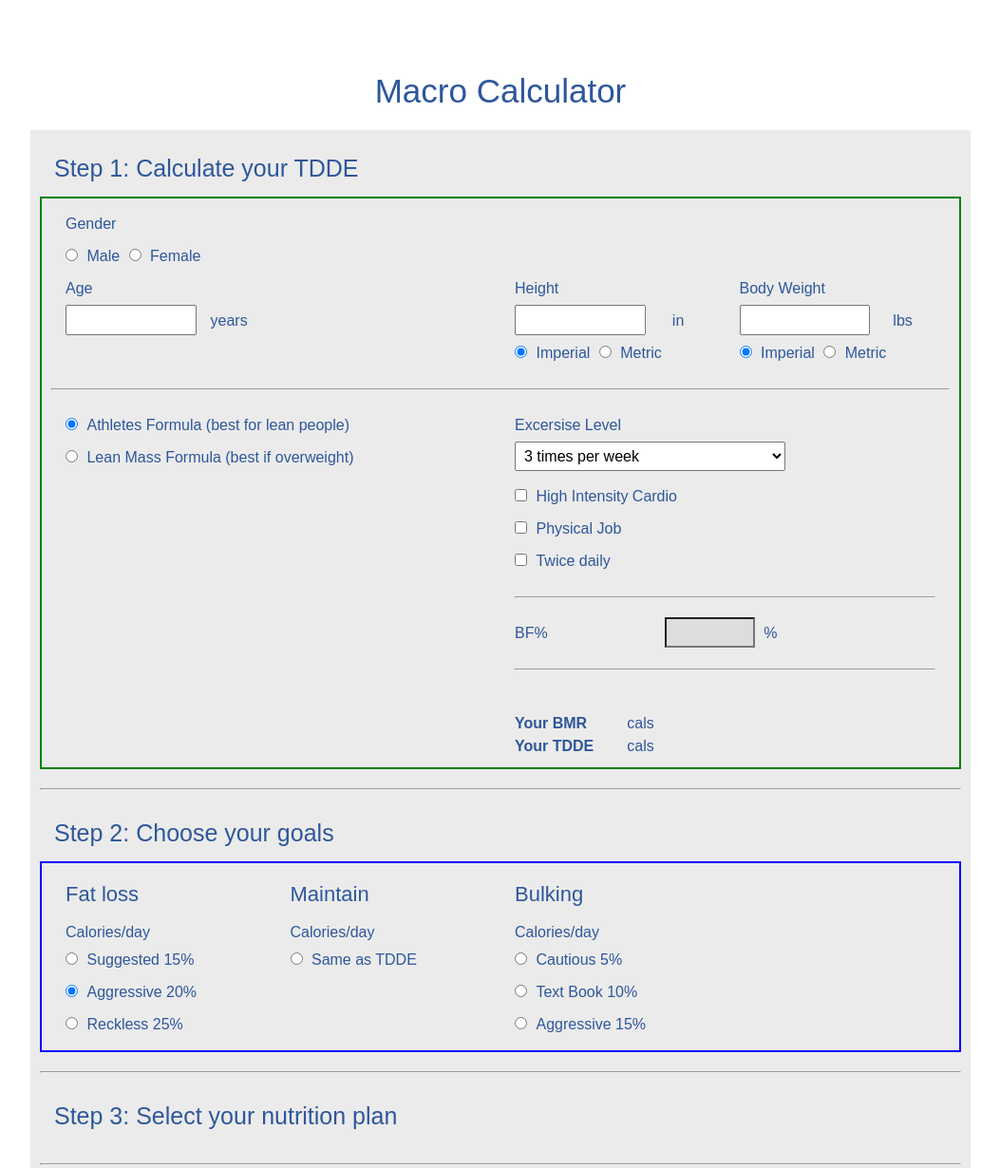
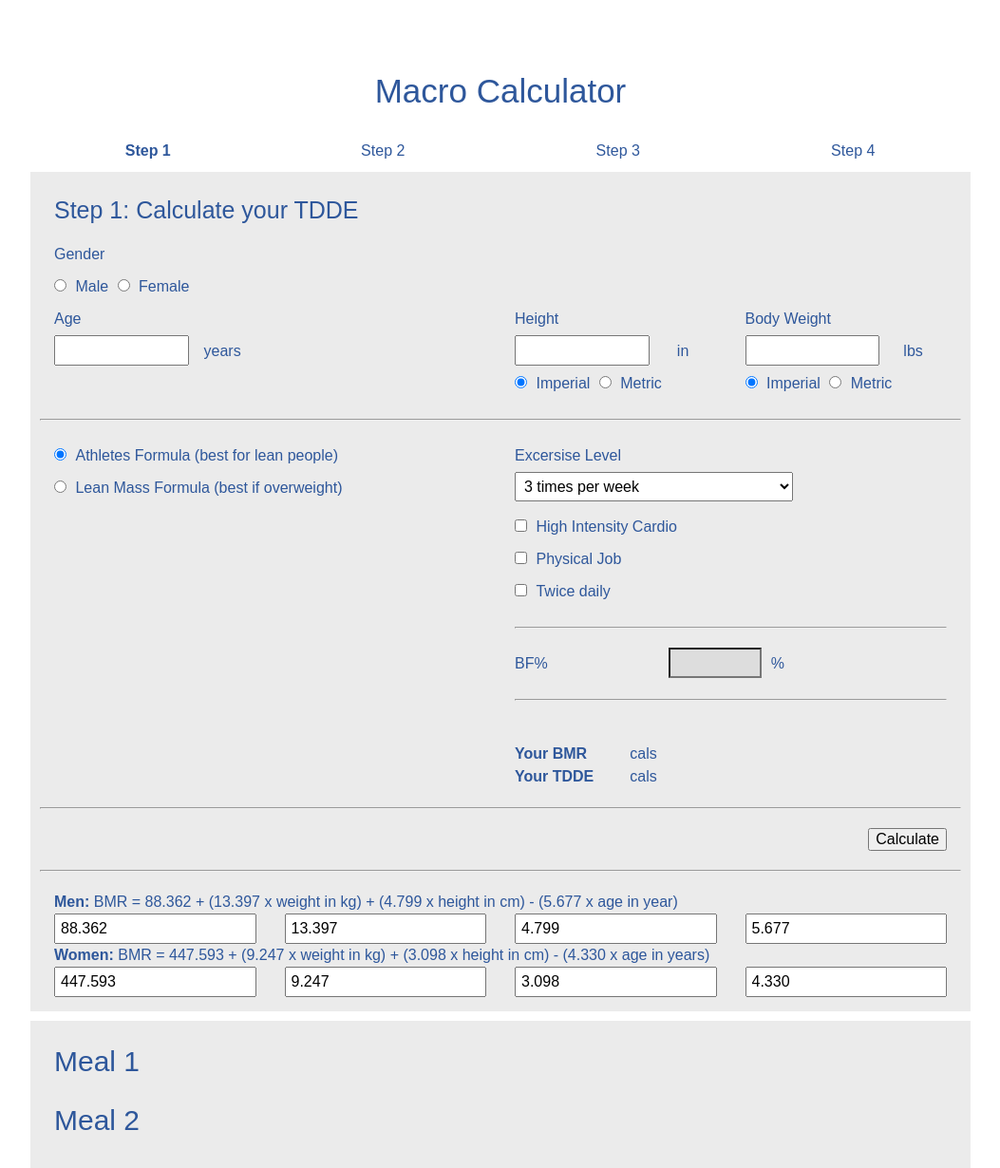
Before and after one commit to dwilliampeters/GSN-Meal-Planner, a website: page app/index.html in a window 1280 px wide. Shown: the top 1230 px of the page at 95% size, without its empty margins (113-1166 px from the left). Drawn offline with nearby package versions, Linux system fonts and the light colour scheme.

Commit message:
Steps...

```diff
--- a/app/index.html
+++ b/app/index.html
@@ -48,11 +48,30 @@
 
               </div>-->
 
+              <div class="steps">
+                <nav>
+                  <ul>
+                    <li class="steps-step step-1 active">
+                      <a href="#">Step 1</a>
+                    </li>
+                    <li class="steps-step step-2">
+                      <a href="#">Step 2</a>
+                    </li>
+                    <li class="steps-step step-3">
+                      <a href="#">Step 3</a>
+                    </li>
+                    <li class="steps-step step-4">
+                      <a href="#">Step 4</a>
+                    </li>
+                  </ul>
+                </nav>
+              </div>
+
               <section class="calculator">
                 <div class="calc">
                   <form class="calc-form">
 
-                    <div class="step step-1">
+                    <div class="step step-1 active">
 
                       <div class="step-header row">
                         <div class="medium-9 columns">
@@ -60,7 +79,7 @@
                         </div>
                       </div>
 
-                      <div class="step-progress active complete">
+                      <div class="step-progress">
 
                         <div class="row">
                           <div class="small-12 medium-6 columns">
@@ -242,11 +261,16 @@
                           </div>
                         </div>
 
+                        <hr>
+
+                        <div class="row">
+                          <div class="medium-6 columns right">
+                            <button class="right" data-calculate="1">Calculate</button>
+                          </div>
+                        </div>
+
                       </div>
-
                     </div>
-
-                    <hr>
 
                     <div class="step step-2">
 
@@ -256,7 +280,7 @@
                         </div>
                       </div>
 
-                      <div class="step-progress active">
+                      <div class="step-progress">
 
                         <div class="row">
                           <div class="medium-3 columns">
@@ -313,11 +337,16 @@
                           </div>
                         </div>
 
+                        <hr>
+
+                        <div class="row">
+                          <div class="medium-6 columns right">
+                            <button class="right" data-calculate="2">Calculate</button>
+                          </div>
+                        </div>
+
                       </div>
-
                     </div>
-
-                    <hr>
 
                     <div class="step step-3">
 
@@ -382,11 +411,16 @@
                           </div>
                         </div>
 
+                        <hr>
+
+                        <div class="row">
+                          <div class="medium-6 columns right">
+                            <button class="right" data-calculate="3">Calculate</button>
+                          </div>
+                        </div>
+
                       </div>
-
                     </div>
-
-                    <hr>
 
                     <div class="step step-4">
 
@@ -417,8 +451,15 @@
                           </div>
                         </div>
 
+                        <hr>
+
+                        <div class="row">
+                          <div class="medium-6 columns right">
+                            <button class="right" data-calculate="4">Get Meals</button>
+                          </div>
+                        </div>
+
                       </div>
-
                     </div>
 
                     <hr>
--- a/app/js/app.js
+++ b/app/js/app.js
@@ -647,9 +647,39 @@
 
 // Throttled resize
 $(function () {
+  "use strict";
 
   $(window).on("throttledresize", function (e) {
     equalheight('.equal-height');
   });
 
 });
+
+// Steps
+$(function () {
+  "use strict";
+
+  function stepChange() {
+
+  }
+
+  var calculate_step = 0;
+
+  $('[data-calculate]').on('click', function(e) {
+    e.preventDefault();
+
+    calculate_step = parseFloat($(this).attr('data-calculate'));
+
+    console.log(calculate_step);
+    calculate_step = (calculate_step + 1);
+    console.log(calculate_step);
+
+    $('.step').removeClass('active');
+    $('.step.step-' + calculate_step).addClass('active');
+
+    $('.steps-step').removeClass('active');
+    $('.steps-step.step-' + calculate_step).addClass('active');
+
+  });
+
+});
--- a/src/js/application.js
+++ b/src/js/application.js
@@ -23,9 +23,39 @@
 
 // Throttled resize
 $(function () {
+  "use strict";
 
   $(window).on("throttledresize", function (e) {
     equalheight('.equal-height');
   });
 
 });
+
+// Steps
+$(function () {
+  "use strict";
+
+  function stepChange() {
+
+  }
+
+  var calculate_step = 0;
+
+  $('[data-calculate]').on('click', function(e) {
+    e.preventDefault();
+
+    calculate_step = parseFloat($(this).attr('data-calculate'));
+
+    console.log(calculate_step);
+    calculate_step = (calculate_step + 1);
+    console.log(calculate_step);
+
+    $('.step').removeClass('active');
+    $('.step.step-' + calculate_step).addClass('active');
+
+    $('.steps-step').removeClass('active');
+    $('.steps-step.step-' + calculate_step).addClass('active');
+
+  });
+
+});
--- a/src/scss/components/_type.scss
+++ b/src/scss/components/_type.scss
@@ -156,3 +156,11 @@
 }
 
 @include align-classes;
+
+.right {
+  float: right !important;
+}
+
+.left {
+  float: left !important;
+}
--- a/src/scss/layout/_steps.scss
+++ b/src/scss/layout/_steps.scss
@@ -1,20 +1,42 @@
+.steps {
+  @include centered-content;
+  text-align: center;
+
+  > nav > ul {
+    @include clearfix;
+    list-style: none;
+    margin: 0;
+    padding: 0;
+  }
+}
+
+.steps-step {
+  float: left;
+  width: 25%;
+
+  &.active {
+
+    a {
+      font-weight: bold;
+    }
+  }
+
+  a {
+    display: block;
+    padding: 10px;
+  }
+}
+
 .step {
+  display: none;
+
+  &.active {
+    display: block;
+  }
 }
 
 .step-header {
 }
 
 .step-progress {
-  padding: 10px;
-  border: 2px solid grey;
-  display: none;
-
-  &.active {
-    border-color: blue;
-    display: block;
-  }
-
-  &.complete {
-    border-color: green;
-  }
 }
```
Also changed, not shown: src/html/views/index.html (+54 -13 lines), app/css/app.css.
